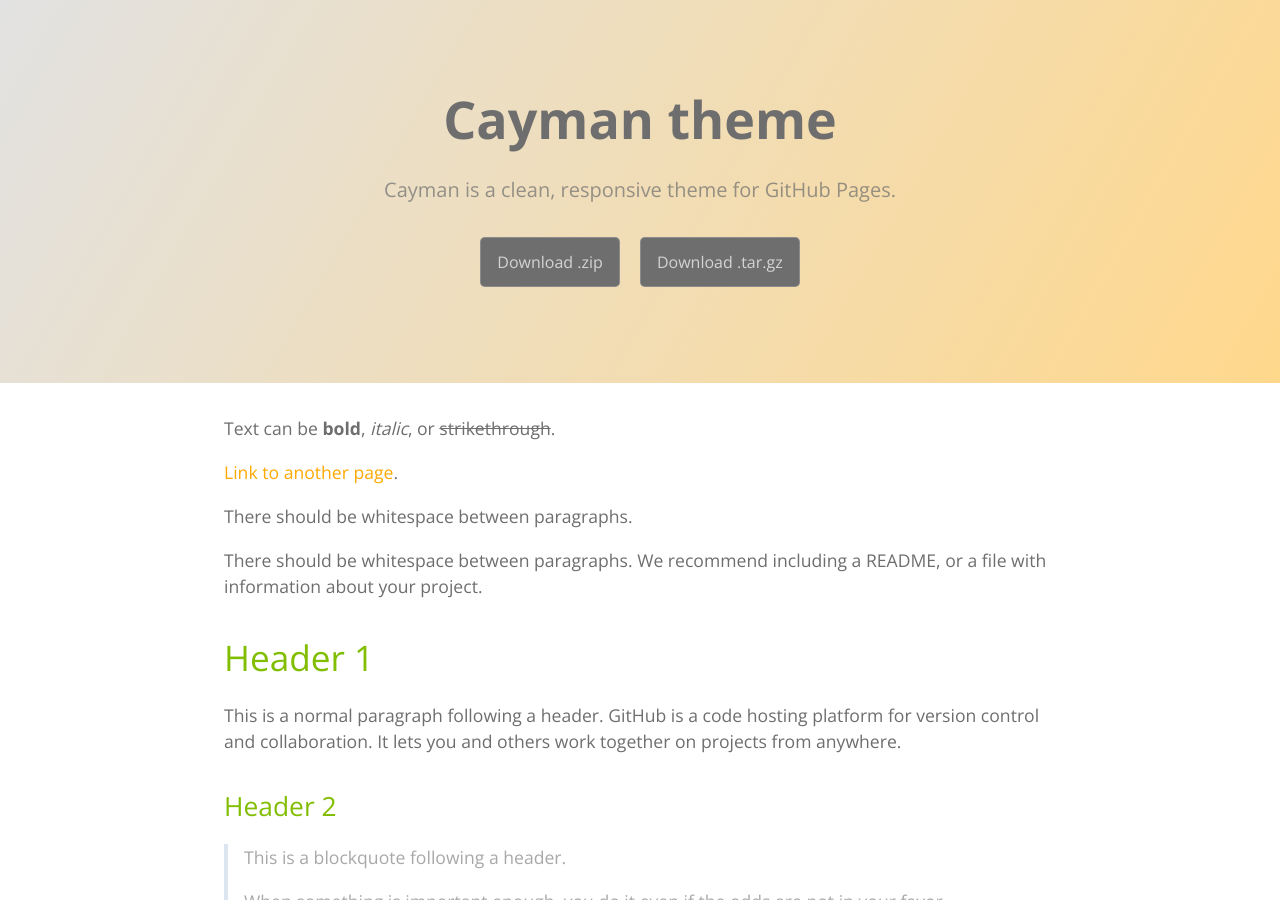
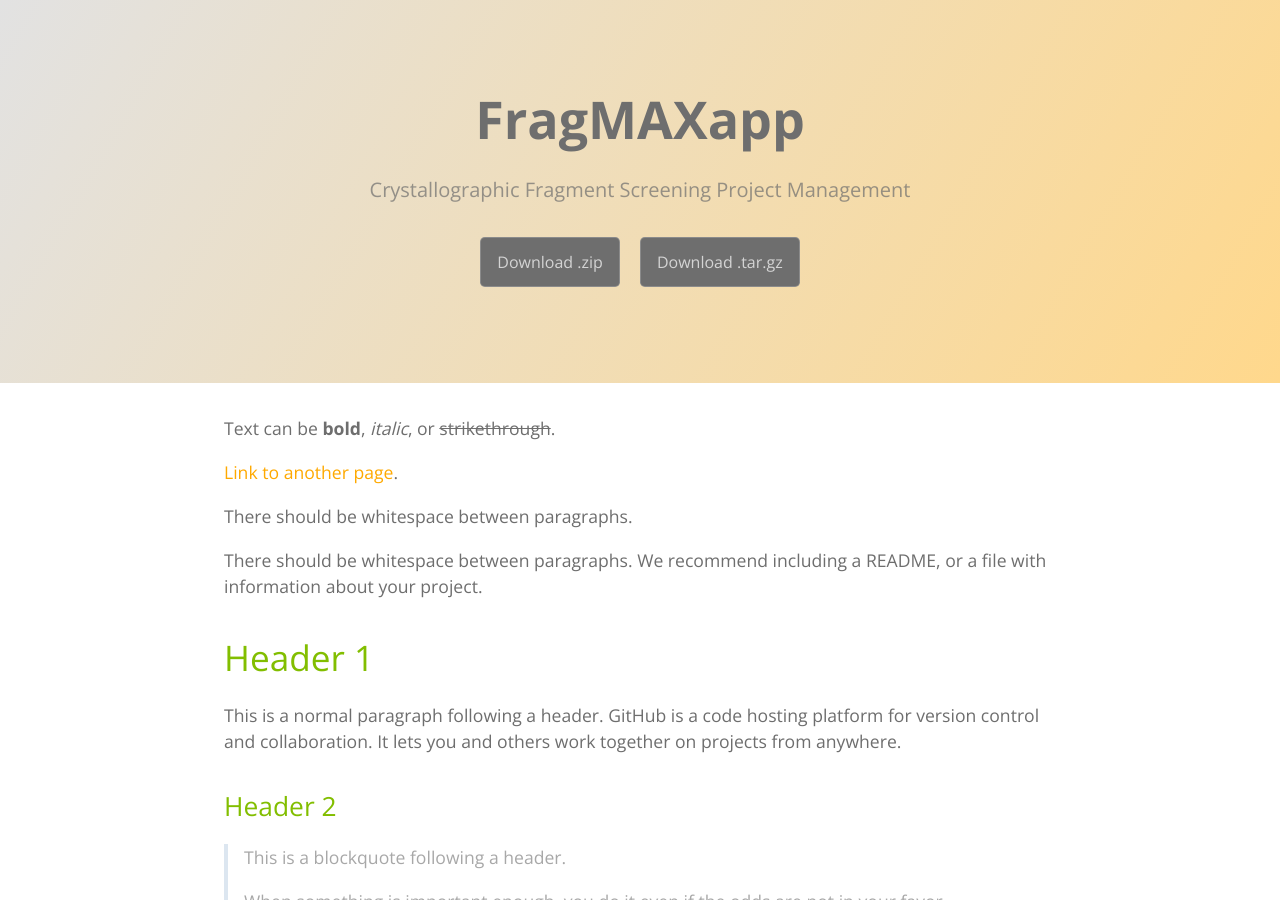
Before and after one commit to FragMAX/fragmax.github.io, a Jekyll site: the page built from index.md, in a window 1280 px wide and 900 px high. Built offline with Jekyll 4.4.1, drawn with Linux system fonts in a browser that asks for light colours.

Commit message:
Name and title

```diff
--- a/_config.yml
+++ b/_config.yml
@@ -1,5 +1,5 @@
-title: Cayman theme
-description: Cayman is a clean, responsive theme for GitHub Pages.
+title: FragMAXapp
+description: Crystallographic Fragment Screening Project Management
 show_downloads: true
 google_analytics:
 theme: jekyll-theme-cayman
--- a/_layouts/default.html
+++ b/_layouts/default.html
@@ -1,7 +1,7 @@
 <!DOCTYPE html>
 <html lang="{{ site.lang | default: "en-US" }}">
   <head>
-   <link rel="shortcut icon" type="image/x-icon" href="favicon.ico">
+   <link rel="shortcut icon" type="image/x-icon" href="https://raw.githubusercontent.com/FragMAX/FragMAXapp/master/static/img/favicon.png">
 
     {% if site.google_analytics %}
       <script async src="https://www.googletagmanager.com/gtag/js?id={{ site.google_analytics }}"></script>
```
